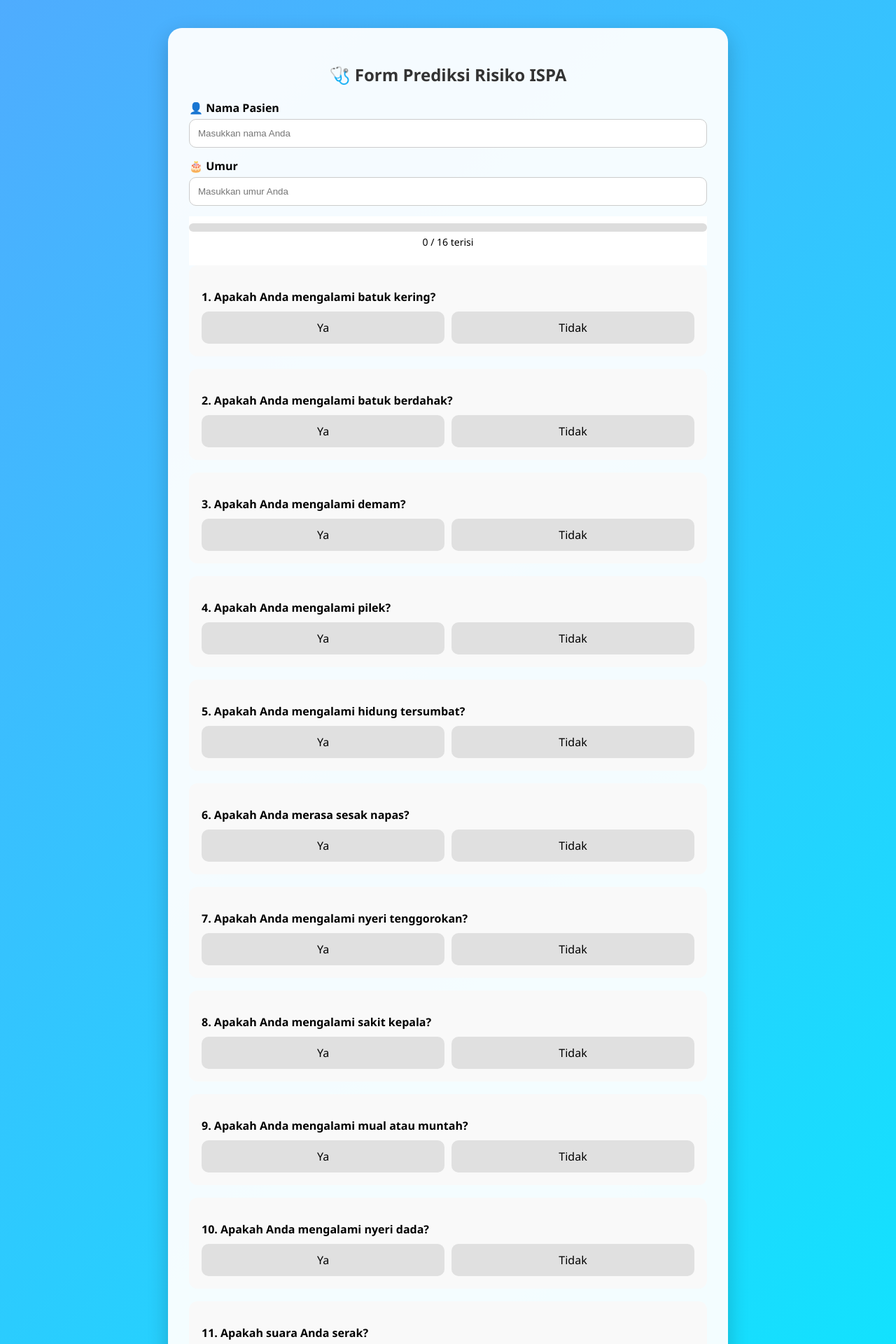
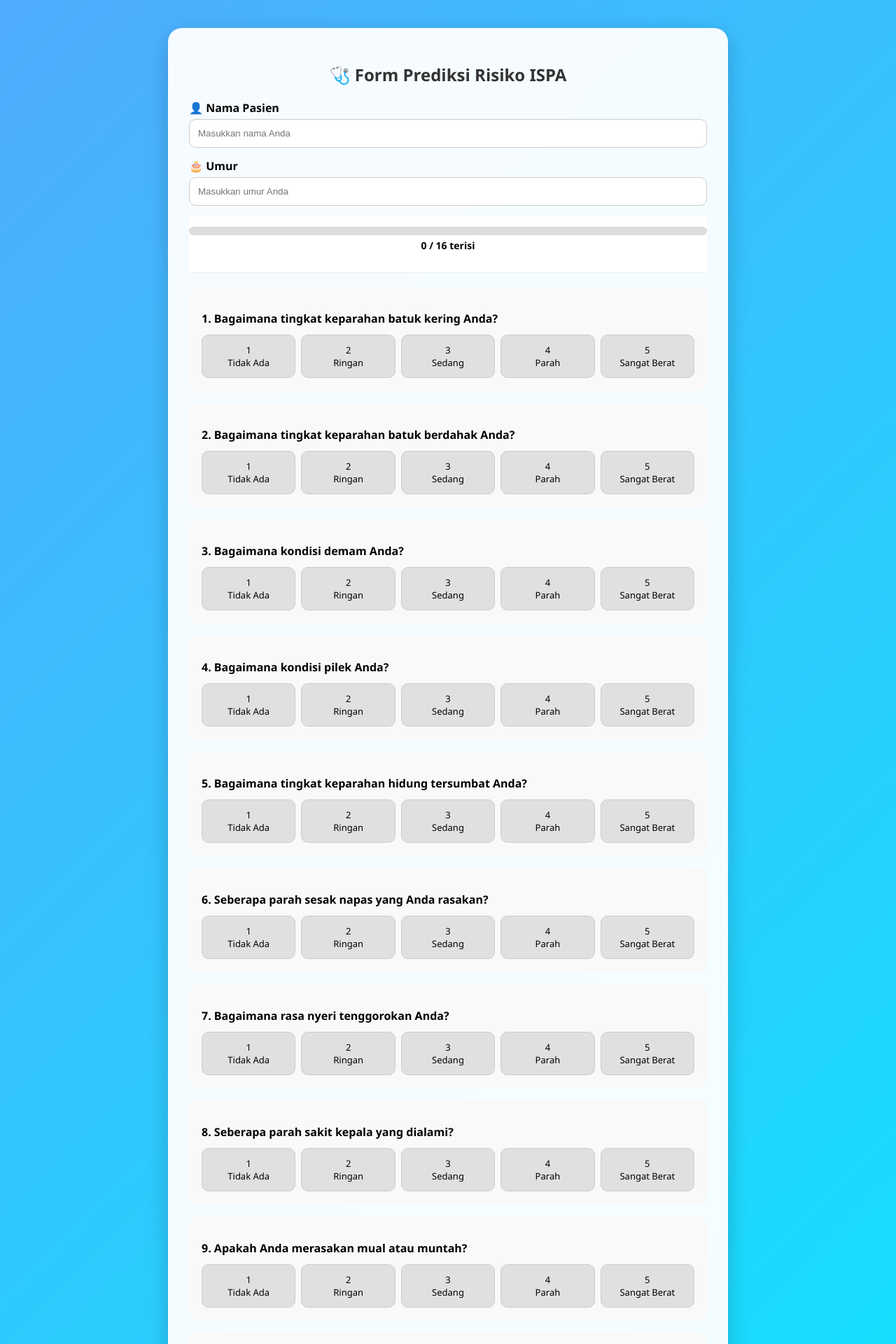
Before and after one commit to valentardiansah273-gif/ISPA-WEB, a Flask app: page /form in a window 1280 px wide. Shown: the top 1920 px of the page at 70% size. Run offline with Flask 3, Linux system fonts and the light colour scheme; a user stored in the database is signed in; parts of the project's set-up code (start-up, migrations or seed data) failed here and were passed over; some libraries are stand-ins or nearby versions.

Commit message:
Mengubah input gejala dari biner menjadi skala keparahan 1-5

```diff
--- a/web/templates/index.html
+++ b/web/templates/index.html
@@ -60,8 +60,10 @@
             position: sticky;
             top: 0;
             background: white;
-            padding: 10px 0;
+            padding: 15px 0;
             z-index: 100;
+            border-bottom: 1px solid #eee;
+            margin-bottom: 20px;
         }
 
         .progress-container {
@@ -83,6 +85,7 @@
             text-align: center;
             font-size: 14px;
             margin-top: 5px;
+            font-weight: bold;
         }
 
         .question {
@@ -98,13 +101,14 @@
         }
 
         .question p {
-            margin-bottom: 10px;
+            margin-bottom: 12px;
             font-weight: 600;
         }
 
+        /* TAMPILAN SKALA 1-5 */
         .options {
             display: flex;
-            gap: 10px;
+            gap: 8px;
         }
 
         .options label {
@@ -115,10 +119,13 @@
         .options span {
             display: block;
             text-align: center;
-            padding: 12px;
+            padding: 12px 5px;
             border-radius: 10px;
             background: #e0e0e0;
+            font-size: 13px;
+            font-weight: 500;
             transition: 0.2s;
+            border: 1px solid #ccc;
         }
 
         .options span:hover {
@@ -186,22 +227,22 @@
         </div>
 
         {% set pertanyaan = [
-        "Apakah Anda mengalami batuk kering?",
-        "Apakah Anda mengalami batuk berdahak?",
-        "Apakah Anda mengalami demam?",
-        "Apakah Anda mengalami pilek?",
-        "Apakah Anda mengalami hidung tersumbat?",
-        "Apakah Anda merasa sesak napas?",
-        "Apakah Anda mengalami nyeri tenggorokan?",
-        "Apakah Anda mengalami sakit kepala?",
-        "Apakah Anda mengalami mual atau muntah?",
-        "Apakah Anda mengalami nyeri dada?",
-        "Apakah suara Anda serak?",
-        "Apakah Anda merasa kelelahan?",
-        "Apakah Anda berkeringat di malam hari?",
-        "Apakah nafsu makan Anda menurun?",
-        "Apakah Anda kehilangan penciuman?",
-        "Apakah Anda mengalami nyeri saat menelan?"
+        "Bagaimana tingkat keparahan batuk kering Anda?",
+        "Bagaimana tingkat keparahan batuk berdahak Anda?",
+        "Bagaimana kondisi demam Anda?",
+        "Bagaimana kondisi pilek Anda?",
+        "Bagaimana tingkat keparahan hidung tersumbat Anda?",
+        "Seberapa parah sesak napas yang Anda rasakan?",
+        "Bagaimana rasa nyeri tenggorokan Anda?",
+        "Seberapa parah sakit kepala yang dialami?",
+        "Apakah Anda merasakan mual atau muntah?",
+        "Seberapa parah rasa nyeri dada Anda?",
+        "Bagaimana tingkat keparahan suara serak Anda?",
+        "Seberapa parah rasa kelelahan yang Anda rasakan?",
+        "Apakah Anda mengalami berkeringat di malam hari?",
+        "Seberapa jauh nafsu makan Anda menurun?",
+        "Bagaimana tingkat kehilangan penciuman Anda?",
+        "Seberapa parah rasa nyeri saat menelan?"
         ] %}
 
         {% for i in range(pertanyaan|length) %}
@@ -211,12 +252,27 @@
             <div class="options">
                 <label>
                     <input type="radio" name="q{{i}}" value="1" required>
-                    <span>Ya</span>
+                    <span>1<br>Tidak Ada</span>
                 </label>
 
                 <label>
-                    <input type="radio" name="q{{i}}" value="0" required>
-                    <span>Tidak</span>
+                    <input type="radio" name="q{{i}}" value="2" required>
+                    <span>2<br>Ringan</span>
+                </label>
+
+                <label>
+                    <input type="radio" name="q{{i}}" value="3" required>
+                    <span>3<br>Sedang</span>
+                </label>
+
+                <label>
+                    <input type="radio" name="q{{i}}" value="4" required>
+                    <span>4<br>Parah</span>
+                </label>
+
+                <label>
+                    <input type="radio" name="q{{i}}" value="5" required>
+                    <span>5<br>Sangat Berat</span>
                 </label>
             </div>
         </div>
```
Also changed, not shown: other parts of web/templates/index.html (+38 -3 lines).
